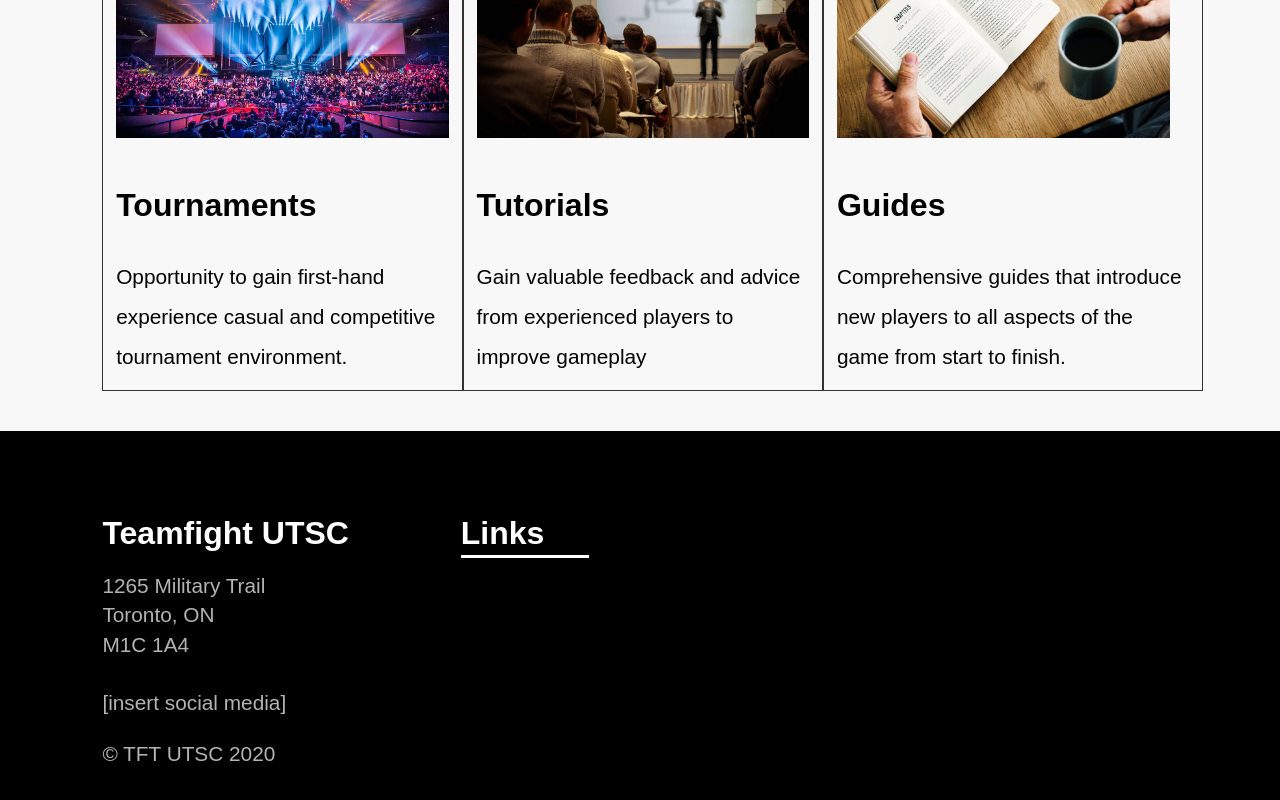
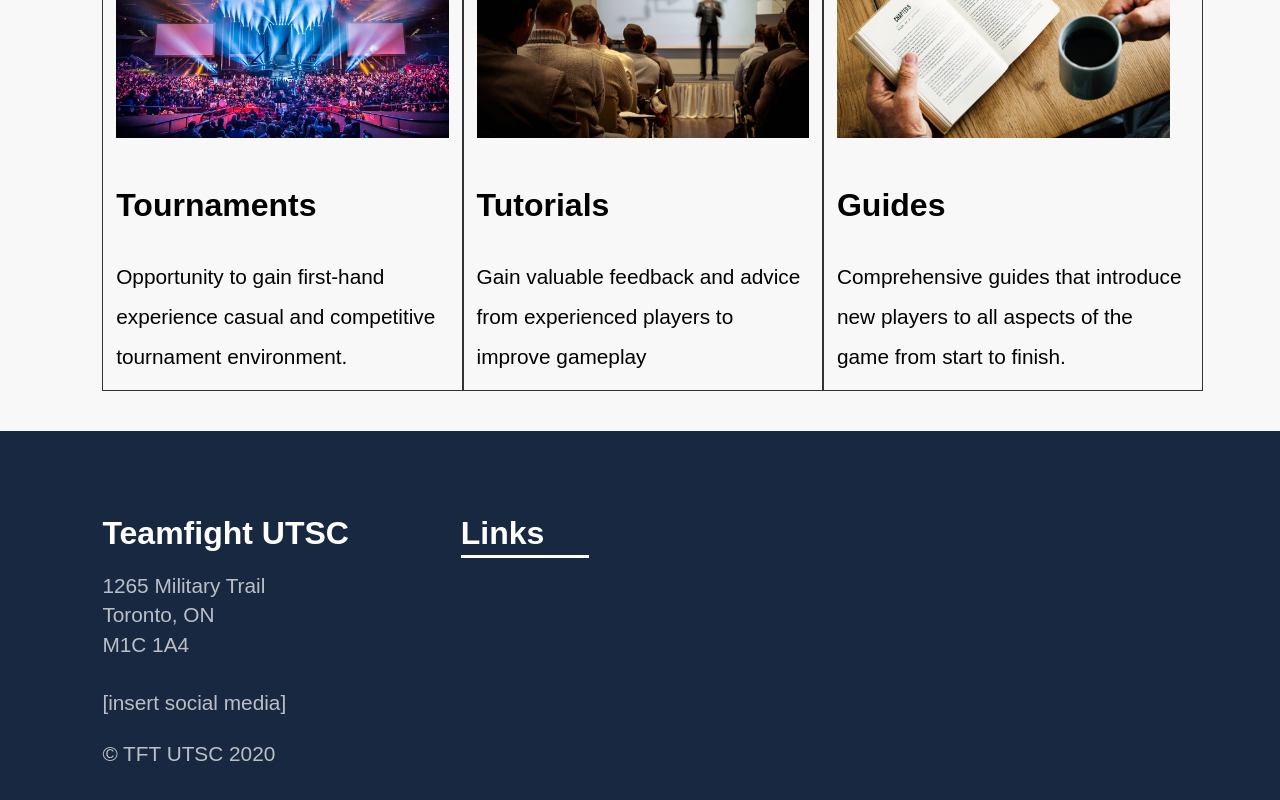
Before and after one commit to l3n0ire/TFT_UTSC, a React (Create React App) app: page / in a window 1280 px wide. Shown: the part 1210-2010 px from the top of the page. Built offline with nearby package versions, Linux system fonts and the light colour scheme.

Commit message:
Changed Some Colors

```diff
--- a/src/App.js
+++ b/src/App.js
@@ -15,8 +15,8 @@ class App extends Component {
     window.addEventListener('scroll', this.listenScrollEvent)
   }
   listenScrollEvent = e => {
-    if (window.scrollY > 400) {
-      this.setState({color: 'black'})
+    if (window.scrollY > 200) {
+      this.setState({color: '#192841'})
     } else {
       this.setState({color: 'rgba(0,0,0,0)'})
     }
--- a/src/components/Layout/Footer.css
+++ b/src/components/Layout/Footer.css
@@ -1,7 +1,7 @@
 footer{
     margin:0;
     padding:10vh 8vw;
-    background-color: black;
+    background-color: #192841;
     color:white;
     display: flex;
 }
```
